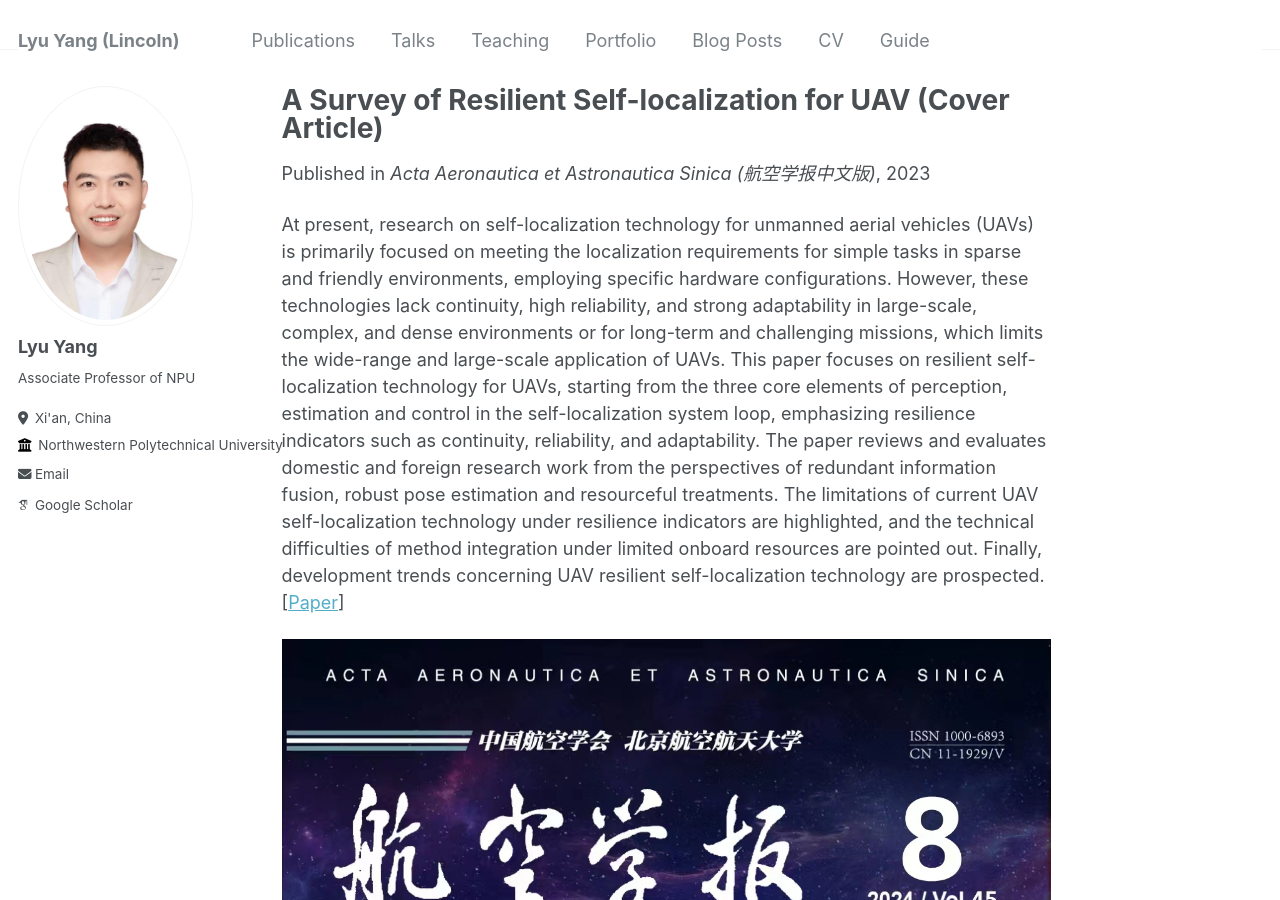
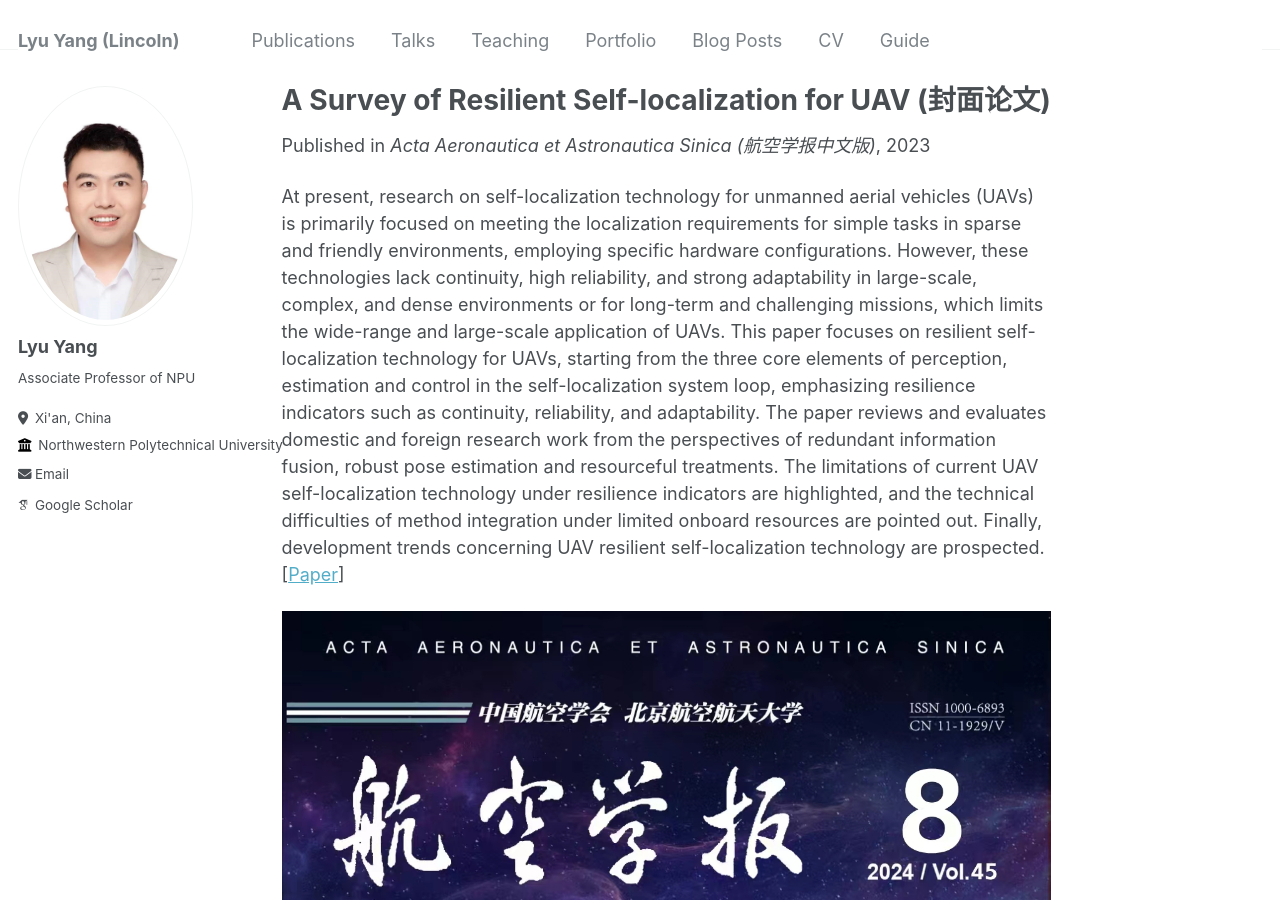
Before and after one commit to lincoln1587/lincoln1587.github.io, a Jekyll site: the page built from _publications/2023-07-30-resilient.md, in a window 1280 px wide and 900 px high. Built offline with Jekyll 4.4.1, drawn with Linux system fonts in a browser that asks for light colours; some web fonts are replaced.

Commit message:
Update 2023-07-30-resilient.md

```diff
--- a/_publications/2023-07-30-resilient.md
+++ b/_publications/2023-07-30-resilient.md
@@ -1,5 +1,5 @@
 ---
-title: "A Survey of Resilient Self-localization for UAV (Cover Article)"
+title: "A Survey of Resilient Self-localization for UAV (封面论文)"
 collection: publications
 permalink: /publication/resilient
 excerpt: ' This paper focuses on resilient self-localization technology for UAVs, starting from the three core elements of perception, estimation and control in the self-localization system loop, emphasizing resilience indicators such as continuity, reliability, and adaptability. The paper reviews and evaluates domestic and foreign research work from the perspectives of redundant information fusion, robust pose estimation and resourceful treatments. The limitations of current UAV self-localization technology under resilience indicators are highlighted, and the technical difficulties of method integration under limited onboard resources are pointed out. Finally, development trends concerning UAV resilient self-localization technology are prospected.'
```
